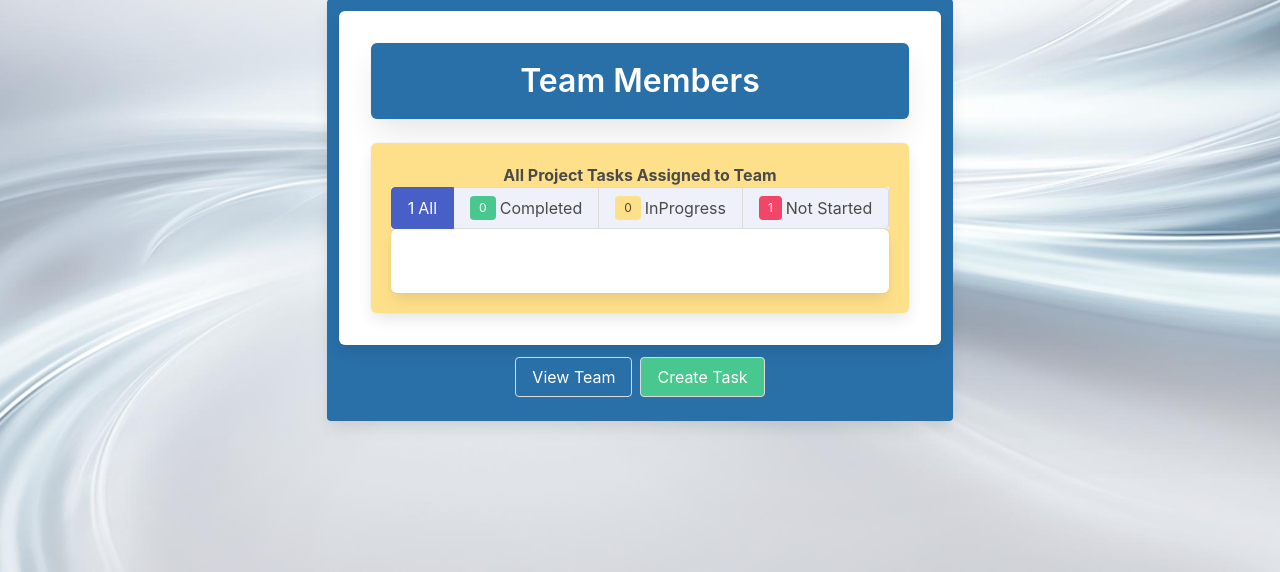
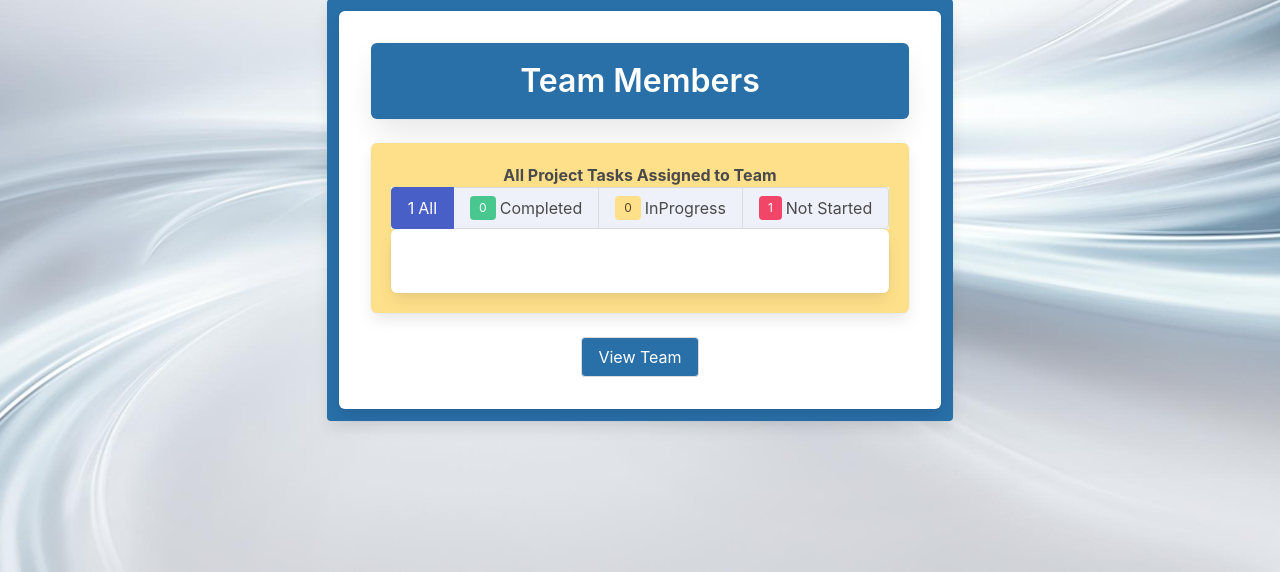
Before and after one commit to AidKool/team-task-manager, a Node server app: page /teams/1/tasks in a window 1280 px wide. Shown: the part 228-800 px from the top of the page. Run offline with Node 20, Linux system fonts and the light colour scheme; tables that the repository leaves empty hold one stand-in row (values such as "Sample post"); style sheets or scripts are compiled from the project's sources; some libraries are stand-ins or nearby versions.

Commit message:
Remove create task modal from all team tasks view

```diff
--- a/views/allTeamTasks.handlebars
+++ b/views/allTeamTasks.handlebars
@@ -149,17 +149,13 @@
               </div>
             </div>
           </div>
+          <div class='buttons is-flex is-justify-content-center has-text-white mt-3'>
+            <a href="/teams/{{team_id}}" class='button has-background-info-dark has-text-white'>View Team
+            </a>
+          </div>
         </div>
-      </div>
-      <div class='buttons is-flex is-justify-content-center has-text-white mt-3'>
-        <a href="/teams/{{team_id}}" class='button has-background-info-dark has-text-white'>View Team
-        </a>
-        <button class=" button has-background-success has-text-white" onclick="openModalTask()">Create Task</button>
       </div>
     </div>
   </div>
-  </div>
-  </div>
 </section>
 <script src="/js/teamPg.js"></script>
-{{>modalCreateTask}}
```
